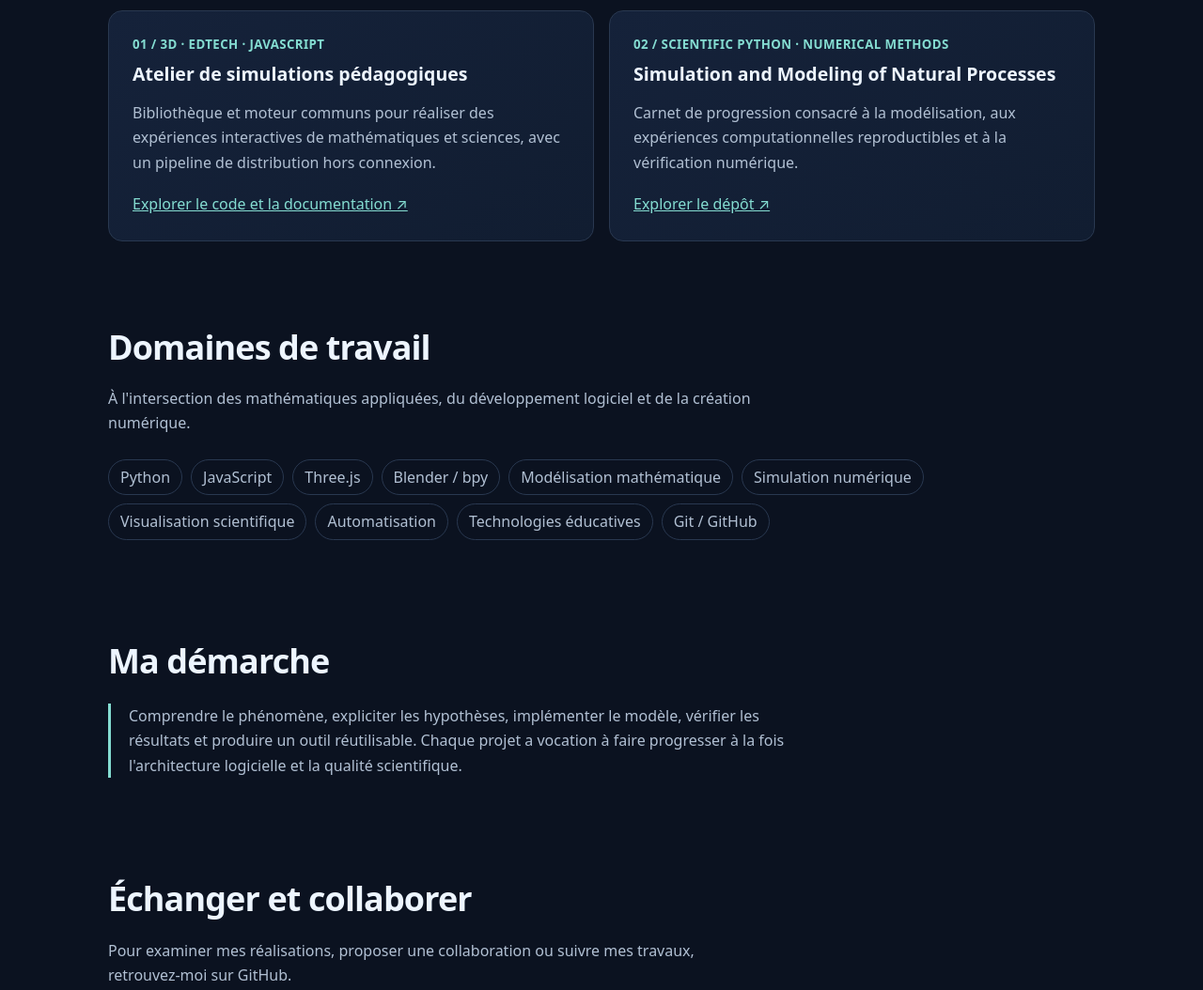
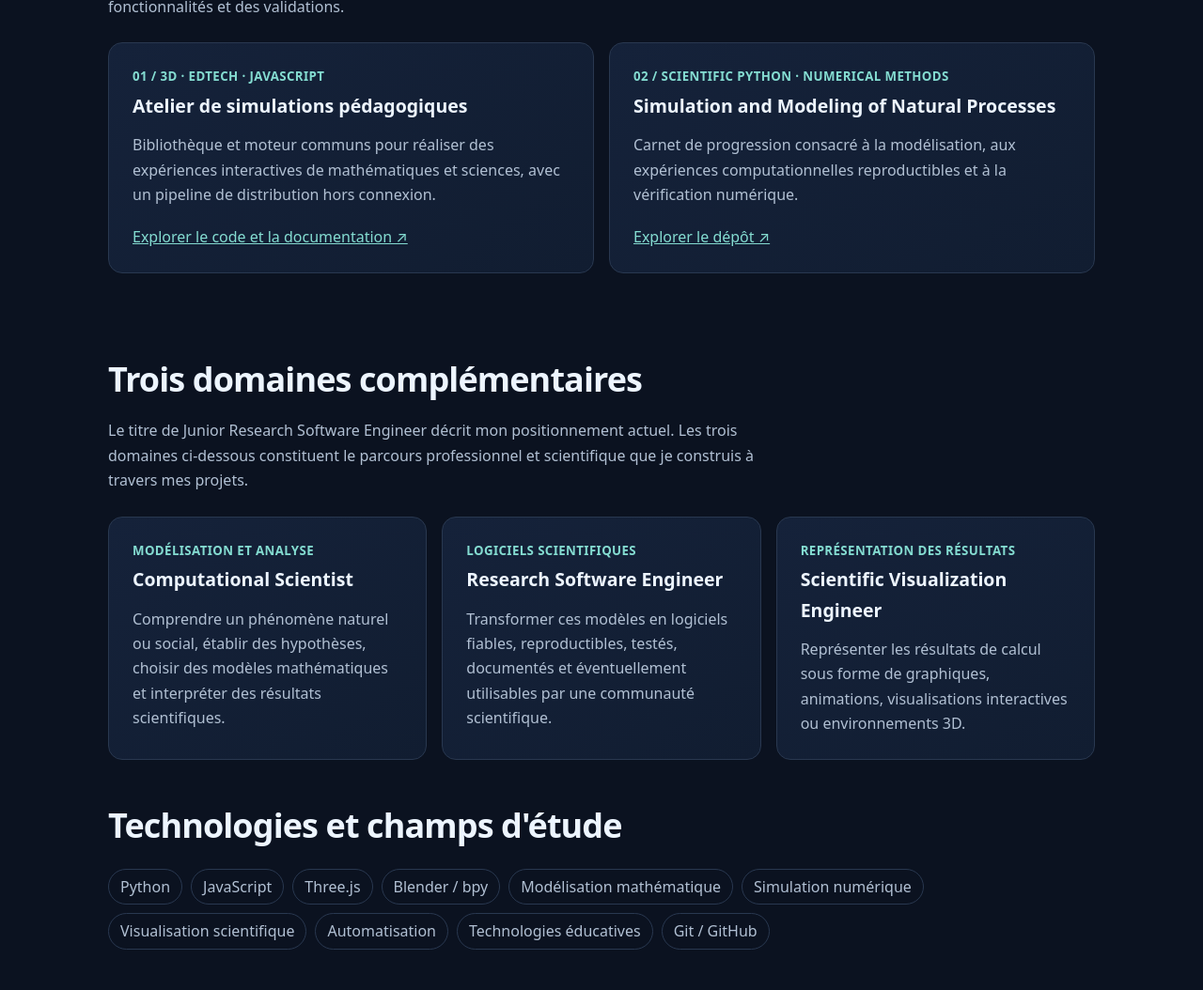
Before and after one commit to MoulaRaoul/MoulaRaoul.github.io, a plain HTML site: page index.html in a window 1280 px wide. Shown: the part 991-2045 px from the top of the page at 94% size. Drawn offline with Linux system fonts and the light colour scheme.

Commit message:
docs(portfolio): position as junior research software engineer and present three domains

```diff
--- a/index.html
+++ b/index.html
@@ -3,9 +3,9 @@
 <head>
   <meta charset="utf-8">
   <meta name="viewport" content="width=device-width, initial-scale=1">
-  <meta name="description" content="Portfolio de Moula Raoul : programmation scientifique, modélisation mathématique, visualisation 3D et technologies éducatives.">
+  <meta name="description" content="Portfolio de Moula Raoul, Junior Research Software Engineer : science computationnelle, logiciels de recherche et visualisation scientifique.">
   <meta name="theme-color" content="#0b1220">
-  <title>Moula Raoul | Computational Scientist</title>
+  <title>Moula Raoul | Junior Research Software Engineer</title>
   <style>
     :root { color-scheme: dark; --bg:#0b1220; --panel:#111d31; --edge:#293850; --text:#edf5ff; --muted:#b1c0d3; --accent:#84dcd1; --blue:#9bbcff; }
     * { box-sizing:border-box; }
@@ -37,26 +37,31 @@
     article h3 { margin:4px 0 12px; font-size:1.22rem; }
     article p { color:var(--muted); margin:0 0 18px; }
     .tag { color:var(--accent); font-size:.83rem; font-weight:700; letter-spacing:.03em; }
+    .path-grid { display:grid; grid-template-columns:repeat(3,minmax(0,1fr)); gap:16px; }
+    .path-grid article { min-width:0; }
+    .path-grid article p { margin-bottom:0; }
     .chips { display:flex; flex-wrap:wrap; gap:9px; padding:0; list-style:none; }
     .chips li { border:1px solid var(--edge); padding:5px 12px; border-radius:100px; color:var(--muted); }
     .note { border-left:3px solid var(--accent); padding-left:19px; color:var(--muted); max-width:760px; }
     footer { color:var(--muted); border-top:1px solid var(--edge); margin-top:35px; padding:28px 0 40px; font-size:.92rem; }
+    @media (max-width:850px) { .path-grid {grid-template-columns:1fr;} }
     @media (max-width:670px) { .grid {grid-template-columns:1fr;} .top {align-items:flex-start;} nav {gap:11px;} article {padding:20px;} }
     @media (prefers-reduced-motion:reduce) { html {scroll-behavior:auto;} }
   </style>
 </head>
 <body>
   <header class="wrap top">
-    <a class="mark" href="#accueil">Moula Raoul<span aria-hidden="true"> / </span>Computational Science</a>
+    <a class="mark" href="#accueil">Moula Raoul<span aria-hidden="true"> / </span>Research Software Engineering</a>
     <nav aria-label="Navigation principale">
       <a href="#projets">Projets</a><a href="#competences">Compétences</a><a href="#demarche">Démarche</a><a href="#contact">Contact</a>
     </nav>
   </header>
   <main id="accueil" class="wrap">
     <div class="hero">
-      <div class="eyebrow">Cameroon · Scientific computing · Educational technology</div>
-      <h1>Mathématiques, logiciels et <span>simulations interactives.</span></h1>
-      <p class="intro">Je suis Moula Raoul, passionné par la science computationnelle. Je développe des outils pour explorer des modèles mathématiques, automatiser des pipelines 3D et rendre les concepts scientifiques plus accessibles.</p>
+      <div class="eyebrow">Cameroon · Junior Research Software Engineer</div>
+      <h1>Junior Research <span>Software Engineer.</span></h1>
+      <p class="intro">Titulaire d'une licence en Mathématiques-Informatique, option calcul scientifique, je développe progressivement des compétences à l'intersection de la modélisation mathématique, de l'ingénierie logicielle scientifique et de la visualisation interactive.</p>
+      <p class="intro">Mon objectif : comprendre un phénomène, construire un modèle, produire un calcul vérifiable et rendre ses résultats intelligibles.</p>
       <div class="actions">
         <a class="btn primary" href="#projets">Explorer mes projets</a>
         <a class="btn" href="https://github.com/MoulaRaoul" rel="me">Voir mon GitHub ↗</a>
@@ -81,8 +86,26 @@
       </div>
     </section>
     <section id="competences" aria-labelledby="titre-competences">
-      <h2 id="titre-competences">Domaines de travail</h2>
-      <p class="sub">À l'intersection des mathématiques appliquées, du développement logiciel et de la création numérique.</p>
+      <h2 id="titre-competences">Trois domaines complémentaires</h2>
+      <p class="sub">Le titre de Junior Research Software Engineer décrit mon positionnement actuel. Les trois domaines ci-dessous constituent le parcours professionnel et scientifique que je construis à travers mes projets.</p>
+      <div class="path-grid">
+        <article>
+          <div class="tag">MODÉLISATION ET ANALYSE</div>
+          <h3>Computational Scientist</h3>
+          <p>Comprendre un phénomène naturel ou social, établir des hypothèses, choisir des modèles mathématiques et interpréter des résultats scientifiques.</p>
+        </article>
+        <article>
+          <div class="tag">LOGICIELS SCIENTIFIQUES</div>
+          <h3>Research Software Engineer</h3>
+          <p>Transformer ces modèles en logiciels fiables, reproductibles, testés, documentés et éventuellement utilisables par une communauté scientifique.</p>
+        </article>
+        <article>
+          <div class="tag">REPRÉSENTATION DES RÉSULTATS</div>
+          <h3>Scientific Visualization Engineer</h3>
+          <p>Représenter les résultats de calcul sous forme de graphiques, animations, visualisations interactives ou environnements 3D.</p>
+        </article>
+      </div>
+      <h2 style="margin-top:40px">Technologies et champs d'étude</h2>
       <ul class="chips">
         <li>Python</li><li>JavaScript</li><li>Three.js</li><li>Blender / bpy</li>
         <li>Modélisation mathématique</li><li>Simulation numérique</li><li>Visualisation scientifique</li>
```
